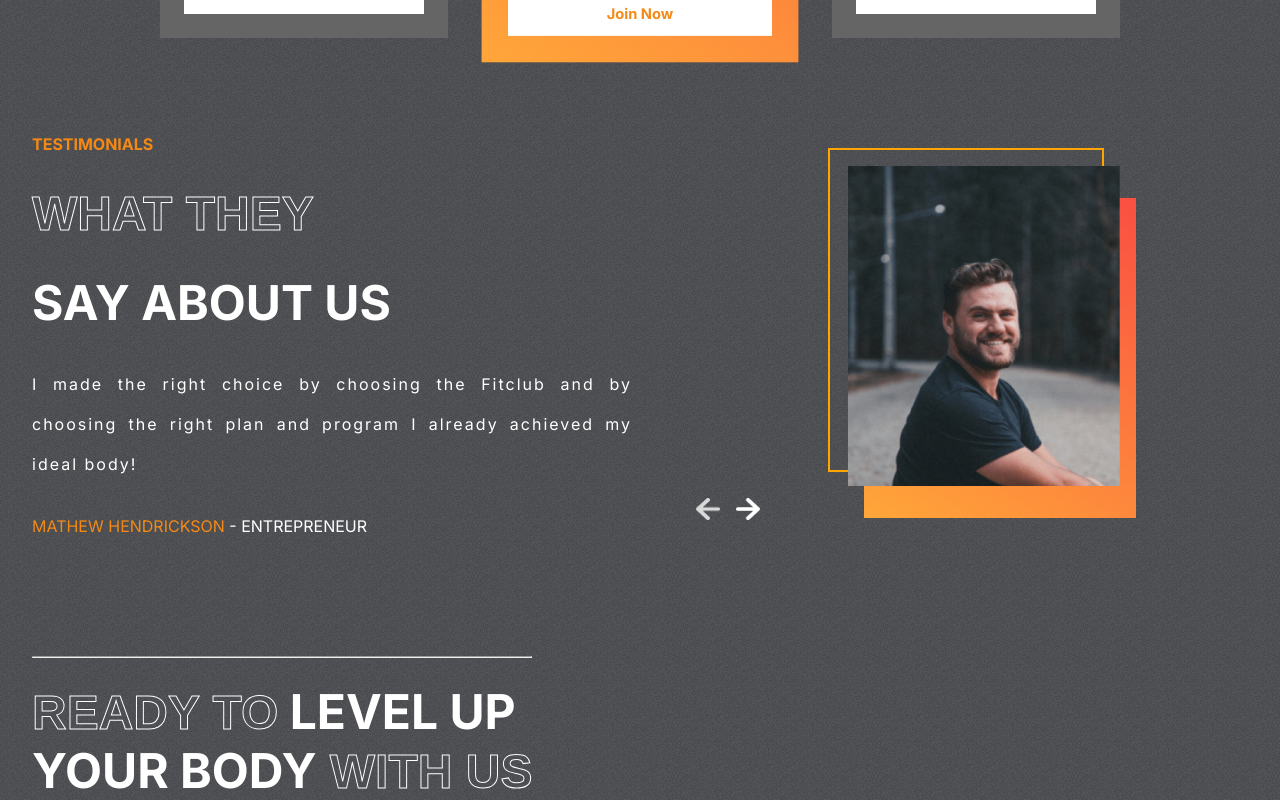
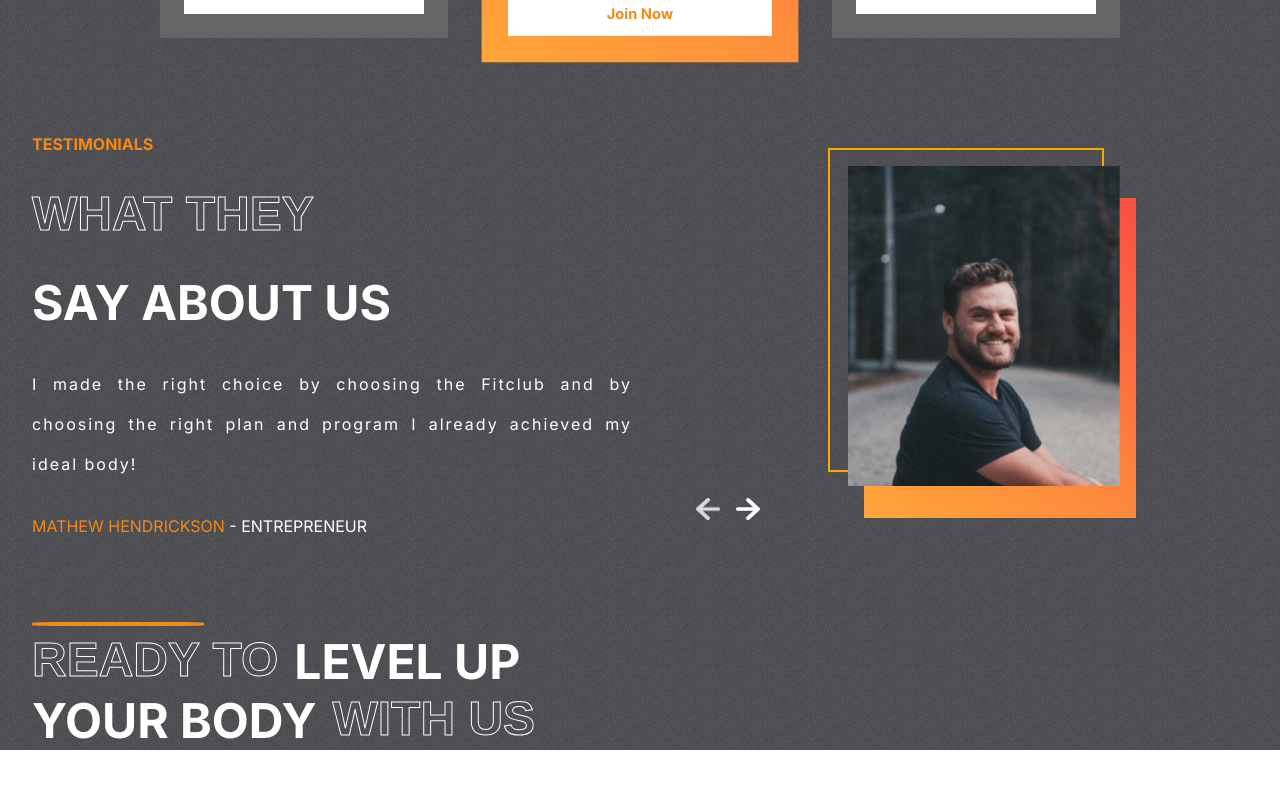
Before and after one commit to pallab17/Fithelp.o, a React (Create React App) app: page / in a window 1280 px wide. Shown: the part 2470-3270 px from the top of the page. After the commit the page ends 3220 px from the top, so only its background shows below. Built offline with nearby package versions, Linux system fonts and the light colour scheme.

Commit message:
files updated

```diff
--- a/src/components/Join/Join.css
+++ b/src/components/Join/Join.css
@@ -13,3 +13,14 @@
     position: relative;
 
 }
+.left-j>hr{
+    position: absolute;
+    width: 10.5rem;
+    border: 2px solid var(--orange);
+    border-radius: 20%;
+    margin: -10px 0;
+}
+.left-j>div{
+    display: flex;
+    gap: 1rem;
+}
```
Also changed, not shown: src/components/Join/Join.jsx (+6 -3 lines).
